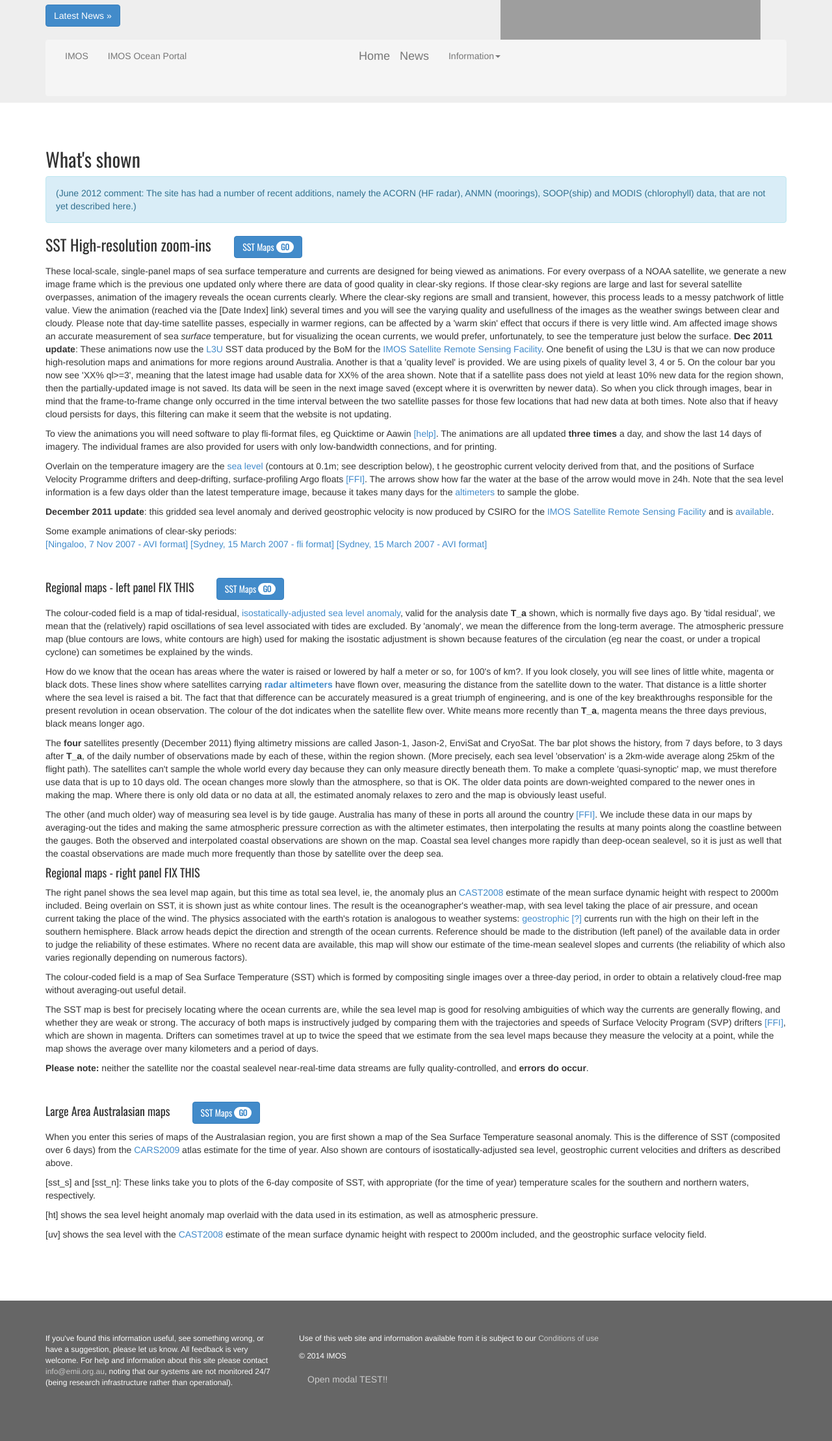
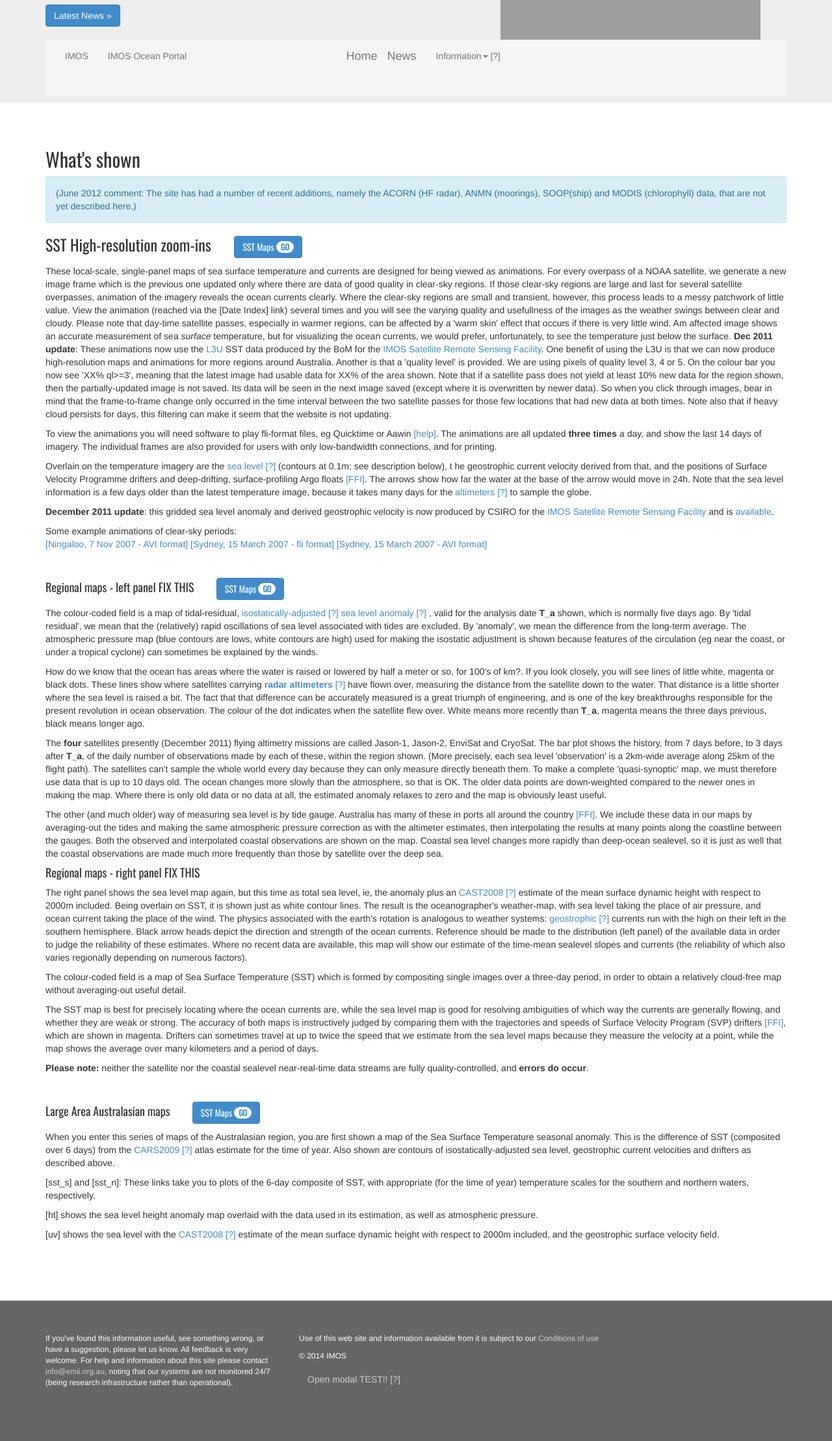
Before and after one commit to pmbohm/oceanCurrent, a PHP site: page /whatsshown.php in a window 1280 px wide. Shown: the part 200-2417 px from the top of the page at 65% size. Run offline with PHP 8.4, Linux system fonts and the light colour scheme; data that the repository does not hold is empty; some libraries are stand-ins or nearby versions; grey boxes are pictures that could not be loaded.

Commit message:
markup local links that go to a place in the page. using a hash

```diff
--- a/css/oceancurrent.css
+++ b/css/oceancurrent.css
@@ -119,3 +119,9 @@ article {
 .inlineButton {
     margin-left: 30px;
 }
+
+a.anchor:after {
+    content: " [?] ";
+    margin: 3px 0;
+    text-decoration: none;
+}
--- a/js/oceancolour.js
+++ b/js/oceancolour.js
@@ -34,7 +34,7 @@ if (typeof jQuery === 'undefined') {
 }(jQuery);
 
 
-// bind .load() to each image when the DOM's ready
+// bind .load() to each image when the DOM's ready NOT WORKING !!!!!
 +function ($) {
     // fade in each image individually as they are downloaded
     $(document).on('load', 'img.slowLoad', null, function() {
@@ -49,12 +49,20 @@ if (typeof jQuery === 'undefined') {
 }(jQuery);
 
 
+// markup local links that go to a place in the page. using a hash
++function ($) {
+$('a').each(function(){
+        if($(this).attr("href").indexOf('#') >= 0) {
+        $(this).addClass('anchor');
+    }
+});
+}(jQuery);
+
 function setGraph(encodedURIComponent) {
     var data = {'ocrequest': encodedURIComponent};
     $.get("proxy.php", data, function (data, status) {
         if (status == "success") {
             $('#graphContainer').html(data);
-            //console.log("Data: " + data + "\nStatus: " + status);
         }
     });
 
--- a/whatsshown.php
+++ b/whatsshown.php
@@ -123,7 +123,7 @@ include_once("include/header.php");
             respect to 2000m included. Being overlain on SST, it is shown just as white contour lines. The result is the
             oceanographer's weather-map, with sea level taking the place of air pressure, and ocean current taking the
             place of the wind. The physics associated with the earth's rotation is analogous to weather systems: <a
-                href=<?= $BASEDIR ?>glossary.htm#geostrophic>geostrophic [?]</a> currents run with the high on their left
+                href=<?= $BASEDIR ?>glossary.htm#geostrophic>geostrophic</a> currents run with the high on their left
             in the southern hemisphere. Black arrow heads depict the direction and strength of the ocean currents.
             Reference should be made to the distribution (left panel) of the available data in order to judge the
             reliability of these estimates. Where no recent data are available, this map will show our estimate of the
```
